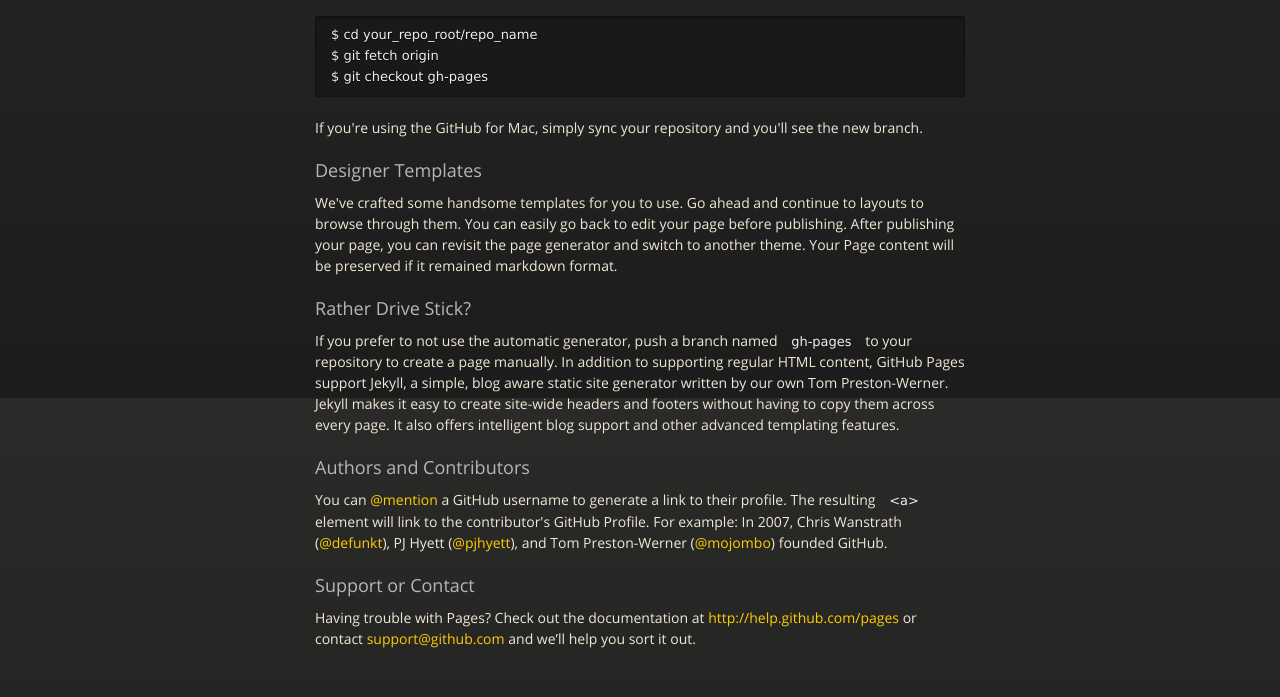
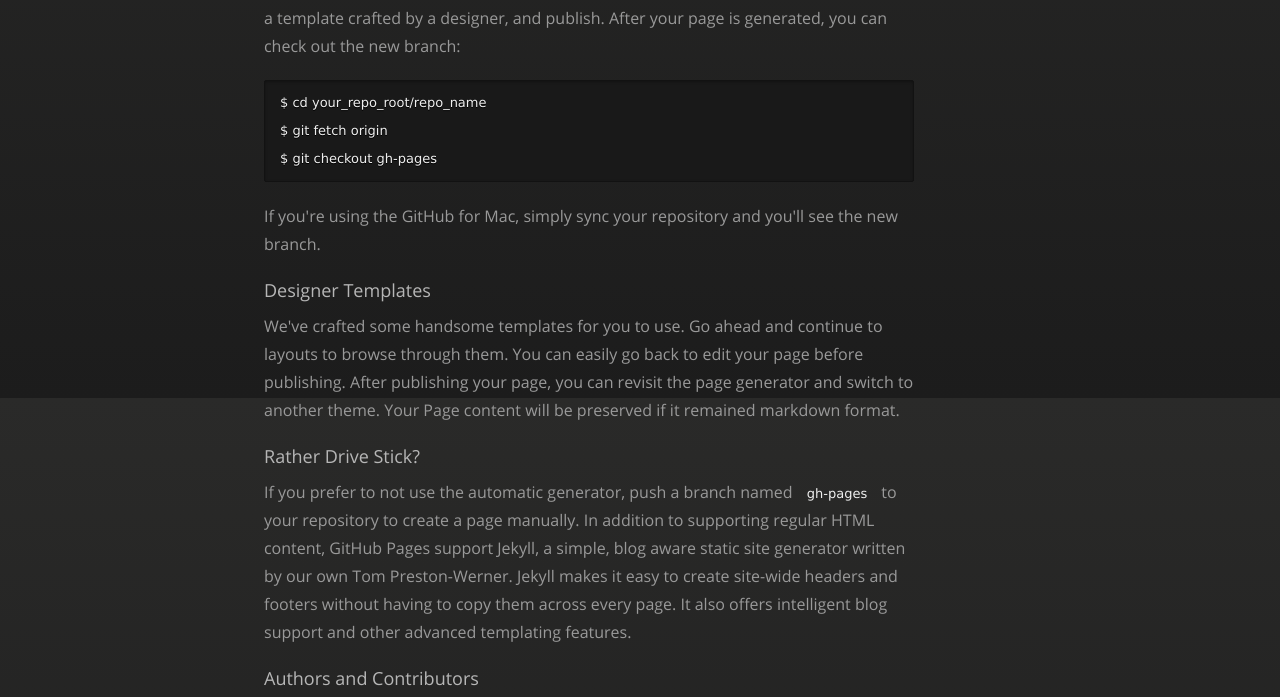
Before and after one commit to elykahn/rockcitywebworks, a plain HTML site: page index.html in a window 1280 px wide. Shown: the part 402-1099 px from the top of the page. Drawn offline with nearby package versions, Linux system fonts and the light colour scheme.

Commit message:
Update styles.css

```diff
--- a/stylesheets/styles.css
+++ b/stylesheets/styles.css
@@ -184,7 +184,7 @@ h1 {
 
 h2 {
   font-size: 1.5em;
-  margin: 0.83em 0;
+  margin: 0.7em 0;
 }
 
 h3 {
@@ -529,10 +529,10 @@ table {
 }
 
 body {
-  padding: 0px 0 20px 0px;
+  padding: 5px 2px 20px 0px;
   margin: 0px;
-  font: 14px/1.5 "OpenSansRegular", "Helvetica Neue", Helvetica, Arial, sans-serif;
-  color: #f0e7d5;
+  font: 16px/1.75 "OpenSansRegular", "Helvetica Neue", Helvetica, Arial, sans-serif;
+  color: #999999;
   font-weight: normal;
   background: #252525;
   background-attachment: fixed !important;
@@ -605,7 +605,7 @@ strong {
 }
 
 .wrapper {
-  max-width: 650px;
+  max-width: 750px;
   margin: 0 auto;
   position: relative;
   padding: 0 20px;
```
